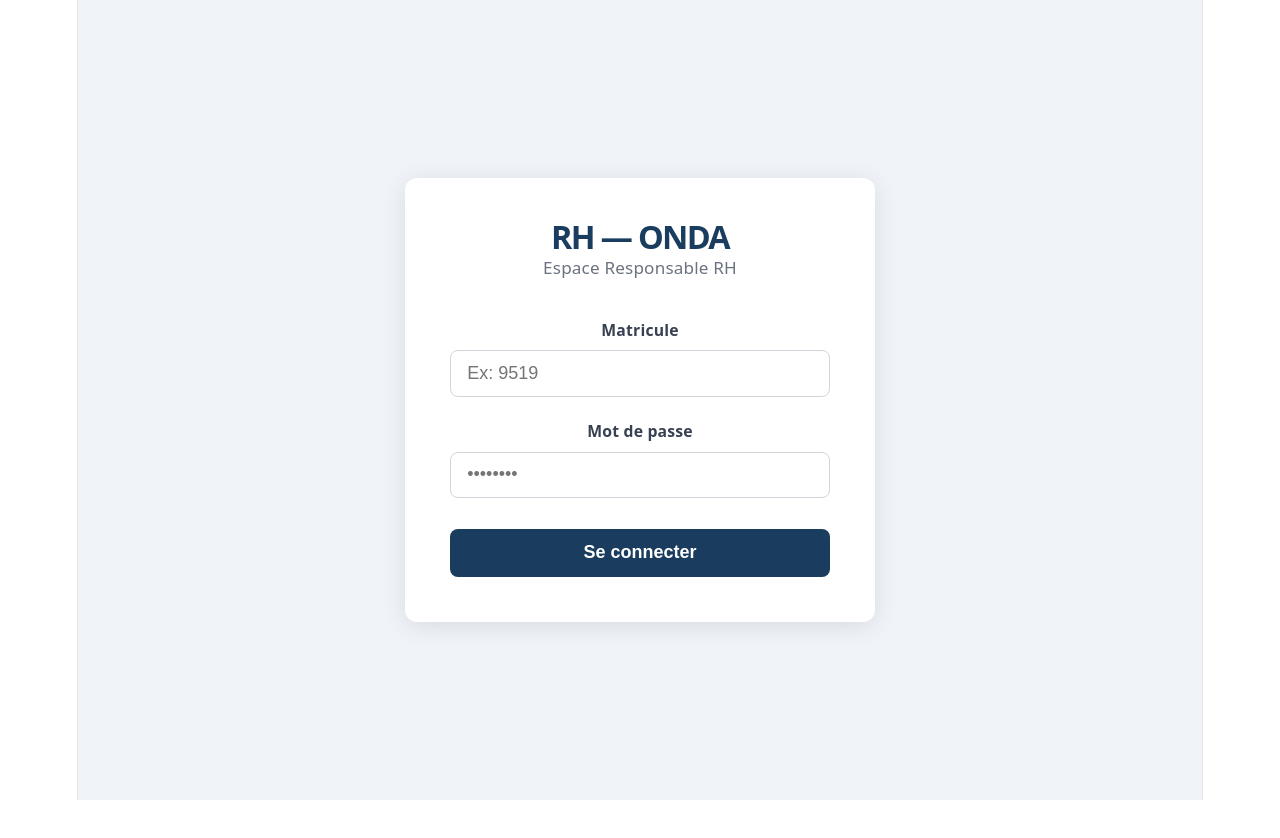
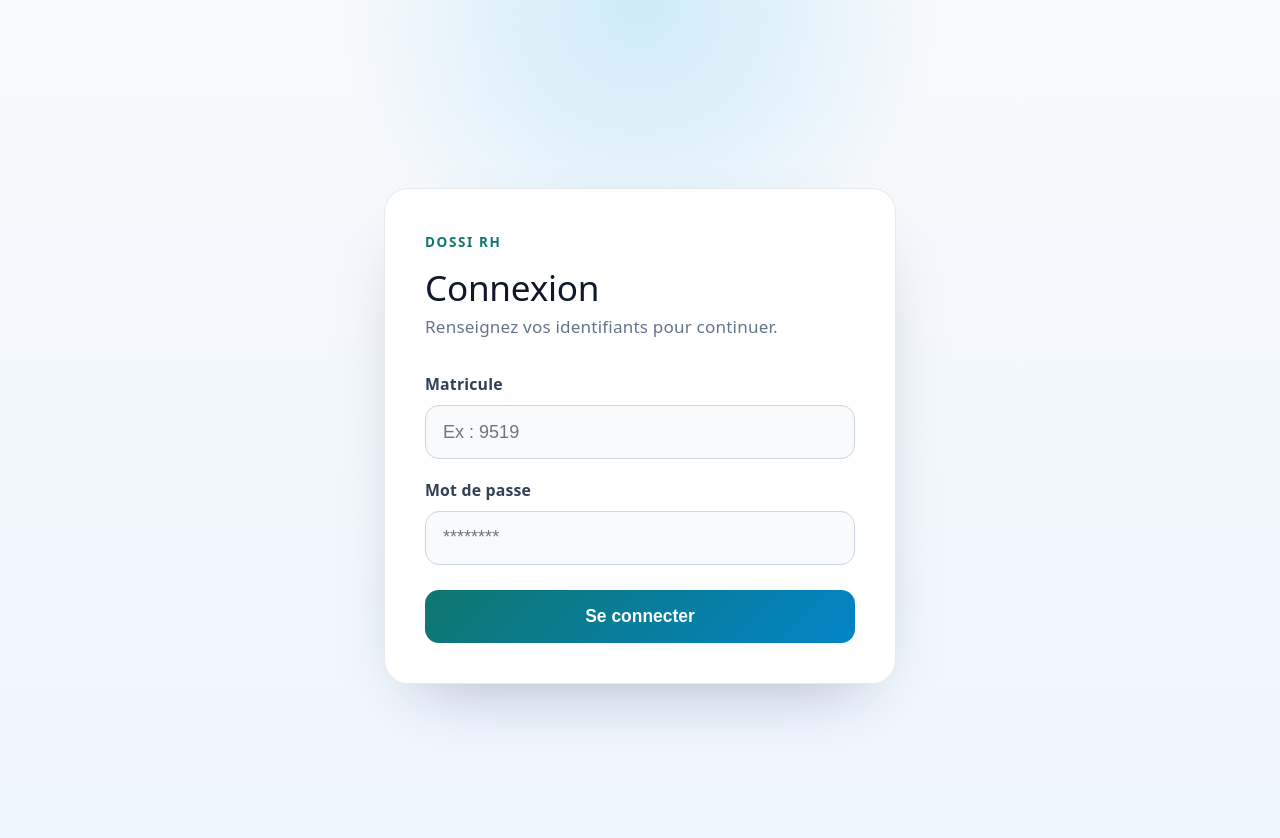
Before and after one commit to Anasselghalbzouri/Rh_onda_ahu, a React app in the folder frontend/: page / in a window 1280 px wide. Shown: the top 838 px of the page. Before the commit the page ends 800 px from the top, so only its background shows below. Built offline with nearby package versions, Linux system fonts and the light colour scheme; the HTML template or start-up script is replaced by a standard one.

Commit message:
feat: add EmployeController and ListeEmployes component with search

```diff
--- a/frontend/src/Dashboard.jsx
+++ b/frontend/src/Dashboard.jsx
@@ -1,8 +1,18 @@
+import { useState } from 'react'
+import ListeEmployes from './ListeEmployes'
+
+const TABS = [
+  { key: 'employes', label: 'Employés' },
+]
+
 export default function Dashboard({ user, onLogout }) {
+  const [activeTab, setActiveTab] = useState('employes')
+
   return (
     <div style={styles.container}>
+      {/* Header */}
       <div style={styles.header}>
-        <h1 style={styles.title}>Tableau de bord RH</h1>
+        <h1 style={styles.title}>RH — ONDA</h1>
         <div style={styles.userInfo}>
           <span style={styles.badge}>Matricule : {user.matricule}</span>
           <button style={styles.logoutBtn} onClick={onLogout}>
@@ -11,8 +21,25 @@
         </div>
       </div>
 
+      {/* Tabs */}
+      <div style={styles.tabs}>
+        {TABS.map((tab) => (
+          <button
+            key={tab.key}
+            style={{
+              ...styles.tab,
+              ...(activeTab === tab.key ? styles.tabActive : {}),
+            }}
+            onClick={() => setActiveTab(tab.key)}
+          >
+            {tab.label}
+          </button>
+        ))}
+      </div>
+
+      {/* Content */}
       <div style={styles.content}>
-        <p style={styles.welcome}>Bienvenue, Responsable RH</p>
+        {activeTab === 'employes' && <ListeEmployes />}
       </div>
     </div>
   )
@@ -46,6 +73,25 @@
     fontWeight: 600,
     fontSize: '0.875rem',
   },
-  content: { padding: '2rem' },
-  welcome: { fontSize: '1.1rem', color: '#374151' },
+  tabs: {
+    display: 'flex',
+    gap: '0.5rem',
+    padding: '0.8rem 2rem 0',
+    background: '#1a3c5e',
+  },
+  tab: {
+    padding: '0.5rem 1.2rem',
+    border: 'none',
+    borderRadius: '6px 6px 0 0',
+    background: 'rgba(255,255,255,0.15)',
+    color: '#fff',
+    cursor: 'pointer',
+    fontWeight: 600,
+    fontSize: '0.9rem',
+  },
+  tabActive: {
+    background: '#f0f4f8',
+    color: '#1a3c5e',
+  },
+  content: { padding: '1.5rem' },
 }
--- /dev/null
+++ b/frontend/src/ListeEmployes.jsx
@@ -0,0 +1,170 @@
+import { useEffect, useState } from 'react'
+import api from './api'
+
+export default function ListeEmployes() {
+  const [employes, setEmployes]   = useState([])
+  const [meta, setMeta]           = useState(null)
+  const [page, setPage]           = useState(1)
+  const [search, setSearch]       = useState('')
+  const [statut, setStatut]       = useState('')
+  const [loading, setLoading]     = useState(false)
+
+  const fetchEmployes = async (p = 1) => {
+    setLoading(true)
+    try {
+      const { data } = await api.get('/employes', {
+        params: { page: p, search, statut },
+      })
+      setEmployes(data.data)
+      setMeta(data)
+    } finally {
+      setLoading(false)
+    }
+  }
+
+  useEffect(() => {
+    setPage(1)
+    fetchEmployes(1)
+  }, [search, statut])
+
+  const handlePage = (p) => {
+    setPage(p)
+    fetchEmployes(p)
+  }
+
+  return (
+    <div style={styles.container}>
+      {/* Filters */}
+      <div style={styles.toolbar}>
+        <input
+          style={styles.searchInput}
+          type="text"
+          placeholder="Rechercher nom, prénom, matricule, fonction..."
+          value={search}
+          onChange={(e) => setSearch(e.target.value)}
+        />
+        <select
+          style={styles.select}
+          value={statut}
+          onChange={(e) => setStatut(e.target.value)}
+        >
+          <option value="">Tous les statuts</option>
+          <option value="actif">Actif</option>
+          <option value="retraite">Retraité</option>
+          <option value="depart_volontaire">Départ volontaire</option>
+        </select>
+      </div>
+
+      {/* Table */}
+      {loading ? (
+        <p style={styles.loading}>Chargement...</p>
+      ) : (
+        <>
+          <div style={styles.tableWrapper}>
+            <table style={styles.table}>
+              <thead>
+                <tr style={styles.thead}>
+                  <th style={styles.th}>Matricule</th>
+                  <th style={styles.th}>Nom complet</th>
+                  <th style={styles.th}>Fonction</th>
+                  <th style={styles.th}>Service</th>
+                  <th style={styles.th}>Date embauche</th>
+                  <th style={styles.th}>Statut</th>
+                </tr>
+              </thead>
+              <tbody>
+                {employes.length === 0 ? (
+                  <tr>
+                    <td colSpan={6} style={styles.empty}>
+                      Aucun employé trouvé.
+                    </td>
+                  </tr>
+                ) : (
+                  employes.map((emp) => (
+                    <tr key={emp.id} style={styles.tr}>
+                      <td style={styles.td}>{emp.matricule}</td>
+                      <td style={styles.td}>{emp.prenom} {emp.nom}</td>
+                      <td style={styles.td}>{emp.fonction ?? '—'}</td>
+                      <td style={styles.td}>{emp.service?.nom ?? '—'}</td>
+                      <td style={styles.td}>{emp.date_embauche ?? '—'}</td>
+                      <td style={styles.td}>
+                        <span style={{
+                          ...styles.badge,
+                          background: emp.statut === 'actif' ? '#d1fae5' : '#fee2e2',
+                          color:      emp.statut === 'actif' ? '#065f46' : '#991b1b',
+                        }}>
+                          {emp.statut ?? '—'}
+                        </span>
+                      </td>
+                    </tr>
+                  ))
+                )}
+              </tbody>
+            </table>
+          </div>
+
+          {/* Pagination */}
+          {meta && meta.last_page > 1 && (
+            <div style={styles.pagination}>
+              <button
+                style={styles.pageBtn}
+                disabled={page === 1}
+                onClick={() => handlePage(page - 1)}
+              >
+                ← Précédent
+              </button>
+              <span style={styles.pageInfo}>
+                Page {meta.current_page} / {meta.last_page}
+                &nbsp;({meta.total} employés)
+              </span>
+              <button
+                style={styles.pageBtn}
+                disabled={page === meta.last_page}
+                onClick={() => handlePage(page + 1)}
+              >
+                Suivant →
+              </button>
+            </div>
+          )}
+        </>
+      )}
+    </div>
+  )
+}
+
+const styles = {
+  container: { padding: '1.5rem' },
+  toolbar: {
+    display: 'flex',
+    gap: '1rem',
+    marginBottom: '1.2rem',
+    flexWrap: 'wrap',
+  },
+  searchInput: {
+    flex: 1,
+    minWidth: '220px',
+    padding: '0.6rem 1rem',
+    border: '1px solid #d1d5db',
+    borderRadius: '8px',
+    fontSize: '0.95rem',
+  },
+  select: {
+    padding: '0.6rem 1rem',
+    border: '1px solid #d1d5db',
+    borderRadius: '8px',
+    fontSize: '0.95rem',
+    background: '#fff',
+  },
+  tableWrapper: { overflowX: 'auto' },
+  table: { width: '100%', borderCollapse: 'collapse', background: '#fff', borderRadius: '10px', overflow: 'hidden', boxShadow: '0 1px 8px rgba(0,0,0,0.07)' },
+  thead: { background: '#1a3c5e' },
+  th: { padding: '0.85rem 1rem', color: '#fff', textAlign: 'left', fontSize: '0.875rem', fontWeight: 600, whiteSpace: 'nowrap' },
+  tr: { borderBottom: '1px solid #f3f4f6' },
+  td: { padding: '0.8rem 1rem', fontSize: '0.9rem', color: '#374151' },
+  badge: { padding: '0.2rem 0.7rem', borderRadius: '20px', fontSize: '0.8rem', fontWeight: 600 },
+  empty: { textAlign: 'center', padding: '2rem', color: '#9ca3af' },
+  loading: { textAlign: 'center', padding: '3rem', color: '#6b7280' },
+  pagination: { display: 'flex', alignItems: 'center', justifyContent: 'center', gap: '1.5rem', marginTop: '1.2rem' },
+  pageBtn: { padding: '0.5rem 1.2rem', border: '1px solid #d1d5db', borderRadius: '6px', background: '#fff', cursor: 'pointer', fontWeight: 600 },
+  pageInfo: { fontSize: '0.9rem', color: '#6b7280' },
+}
--- a/frontend/src/LoginPage.jsx
+++ b/frontend/src/LoginPage.jsx
@@ -2,20 +2,22 @@
 
 export default function LoginPage({ onLogin }) {
   const [matricule, setMatricule] = useState('')
-  const [password, setPassword]   = useState('')
-  const [error, setError]         = useState('')
-  const [loading, setLoading]     = useState(false)
+  const [password, setPassword] = useState('')
+  const [error, setError] = useState('')
+  const [loading, setLoading] = useState(false)
 
   const handleSubmit = async (e) => {
     e.preventDefault()
     setError('')
     setLoading(true)
+
     try {
       await onLogin(matricule, password)
     } catch (err) {
-      const msg = err.response?.data?.errors?.matricule?.[0]
-        || err.response?.data?.message
-        || 'Erreur de connexion.'
+      const msg =
+        err.response?.data?.errors?.matricule?.[0] ||
+        err.response?.data?.message ||
+        'Impossible de vous connecter pour le moment.'
       setError(msg)
     } finally {
       setLoading(false)
@@ -23,103 +25,142 @@
   }
 
   return (
-    <div style={styles.container}>
+    <main style={styles.page}>
+      <section style={styles.formPanel}>
         <div style={styles.card}>
-        <h1 style={styles.title}>RH — ONDA</h1>
-        <p style={styles.subtitle}>Espace Responsable RH</p>
+          <p style={styles.badge}>Dossi RH</p>
+          <h2 style={styles.cardTitle}>Connexion</h2>
+          <p style={styles.cardSubtitle}>Renseignez vos identifiants pour continuer.</p>
 
           <form onSubmit={handleSubmit} style={styles.form}>
             <div style={styles.field}>
-            <label style={styles.label}>Matricule</label>
+              <label htmlFor="matricule" style={styles.label}>
+                Matricule
+              </label>
               <input
+                id="matricule"
                 style={styles.input}
                 type="text"
                 value={matricule}
                 onChange={(e) => setMatricule(e.target.value)}
-              placeholder="Ex: 9519"
+                placeholder="Ex : 9519"
                 required
                 autoFocus
               />
             </div>
 
             <div style={styles.field}>
-            <label style={styles.label}>Mot de passe</label>
+              <label htmlFor="password" style={styles.label}>
+                Mot de passe
+              </label>
               <input
+                id="password"
                 style={styles.input}
                 type="password"
                 value={password}
                 onChange={(e) => setPassword(e.target.value)}
-              placeholder="••••••••"
+                placeholder="********"
                 required
               />
             </div>
 
             {error && <p style={styles.error}>{error}</p>}
 
-          <button style={styles.button} type="submit" disabled={loading}>
-            {loading ? 'Connexion...' : 'Se connecter'}
+            <button style={{ ...styles.button, ...(loading ? styles.buttonLoading : {}) }} type="submit" disabled={loading}>
+              {loading ? 'Connexion en cours...' : 'Se connecter'}
             </button>
           </form>
         </div>
-    </div>
+      </section>
+    </main>
   )
 }
 
 const styles = {
-  container: {
+  page: {
+    minHeight: '100vh',
+    background:
+      'radial-gradient(circle at top, rgba(14, 165, 233, 0.18), transparent 28%), linear-gradient(180deg, #f8fafc 0%, #eef6ff 100%)',
+  },
+  formPanel: {
     minHeight: '100vh',
     display: 'flex',
     alignItems: 'center',
     justifyContent: 'center',
-    background: '#f0f4f8',
+    padding: '2rem 1.25rem',
   },
   card: {
-    background: '#fff',
-    padding: '2.5rem',
-    borderRadius: '12px',
-    boxShadow: '0 4px 24px rgba(0,0,0,0.10)',
     width: '100%',
-    maxWidth: '380px',
+    maxWidth: '430px',
+    background: 'rgba(255, 255, 255, 0.96)',
+    borderRadius: '24px',
+    padding: '2.2rem',
+    border: '1px solid rgba(148, 163, 184, 0.22)',
+    boxShadow: '0 30px 70px -36px rgba(15, 23, 42, 0.35)',
+    backdropFilter: 'blur(10px)',
   },
-  title: {
+  badge: {
     margin: 0,
-    fontSize: '1.8rem',
+    fontSize: '0.75rem',
     fontWeight: 700,
-    color: '#1a3c5e',
-    textAlign: 'center',
+    color: '#0f766e',
+    letterSpacing: '0.12em',
+    textTransform: 'uppercase',
   },
-  subtitle: {
-    textAlign: 'center',
-    color: '#6b7280',
-    marginTop: '0.3rem',
-    marginBottom: '2rem',
+  cardTitle: {
+    margin: '0.65rem 0 0 0',
+    fontSize: '1.95rem',
+    color: '#0f172a',
+  },
+  cardSubtitle: {
+    margin: '0.35rem 0 1.7rem 0',
+    color: '#64748b',
     fontSize: '0.95rem',
   },
-  form: { display: 'flex', flexDirection: 'column', gap: '1.2rem' },
-  field: { display: 'flex', flexDirection: 'column', gap: '0.4rem' },
-  label: { fontSize: '0.875rem', fontWeight: 600, color: '#374151' },
+  form: {
+    display: 'grid',
+    gap: '1rem',
+  },
+  field: {
+    display: 'grid',
+    gap: '0.45rem',
+  },
+  label: {
+    fontWeight: 600,
+    color: '#334155',
+    fontSize: '0.88rem',
+  },
   input: {
-    padding: '0.65rem 0.9rem',
-    border: '1px solid #d1d5db',
-    borderRadius: '8px',
+    border: '1px solid #cbd5e1',
+    borderRadius: '14px',
+    padding: '0.85rem 0.95rem',
     fontSize: '1rem',
+    color: '#0f172a',
+    background: '#f8fafc',
     outline: 'none',
   },
   error: {
-    color: '#dc2626',
-    fontSize: '0.875rem',
     margin: 0,
-    textAlign: 'center',
+    borderRadius: '14px',
+    background: '#fef2f2',
+    border: '1px solid #fecaca',
+    color: '#b91c1c',
+    fontSize: '0.9rem',
+    padding: '0.7rem 0.8rem',
   },
   button: {
-    marginTop: '0.5rem',
-    padding: '0.75rem',
-    background: '#1a3c5e',
-    color: '#fff',
+    marginTop: '0.4rem',
     border: 'none',
-    borderRadius: '8px',
-    fontSize: '1rem',
-    fontWeight: 600,
+    borderRadius: '14px',
+    padding: '0.9rem 1rem',
+    background: 'linear-gradient(135deg, #0f766e, #0284c7)',
+    color: '#ffffff',
+    fontWeight: 700,
+    fontSize: '0.97rem',
     cursor: 'pointer',
   },
+  buttonLoading: {
+    opacity: 0.85,
+    cursor: 'not-allowed',
+  },
 }
--- a/frontend/src/index.css
+++ b/frontend/src/index.css
@@ -50,19 +50,22 @@
   }
 }
 
+html,
+body,
+#root {
+  width: 100%;
+  min-height: 100vh;
+}
+
 body {
   margin: 0;
+  text-align: left;
+  background: #f0f4f8;
 }
 
 #root {
-  width: 1126px;
-  max-width: 100%;
-  margin: 0 auto;
-  text-align: center;
-  border-inline: 1px solid var(--border);
-  min-height: 100svh;
-  display: flex;
-  flex-direction: column;
+  margin: 0;
+  min-height: 100vh;
   box-sizing: border-box;
 }
 
```
Also changed, not shown: 2 other files (tests, documents, lock files or other folders). Lines whose indentation alone changed are shown as unchanged.
